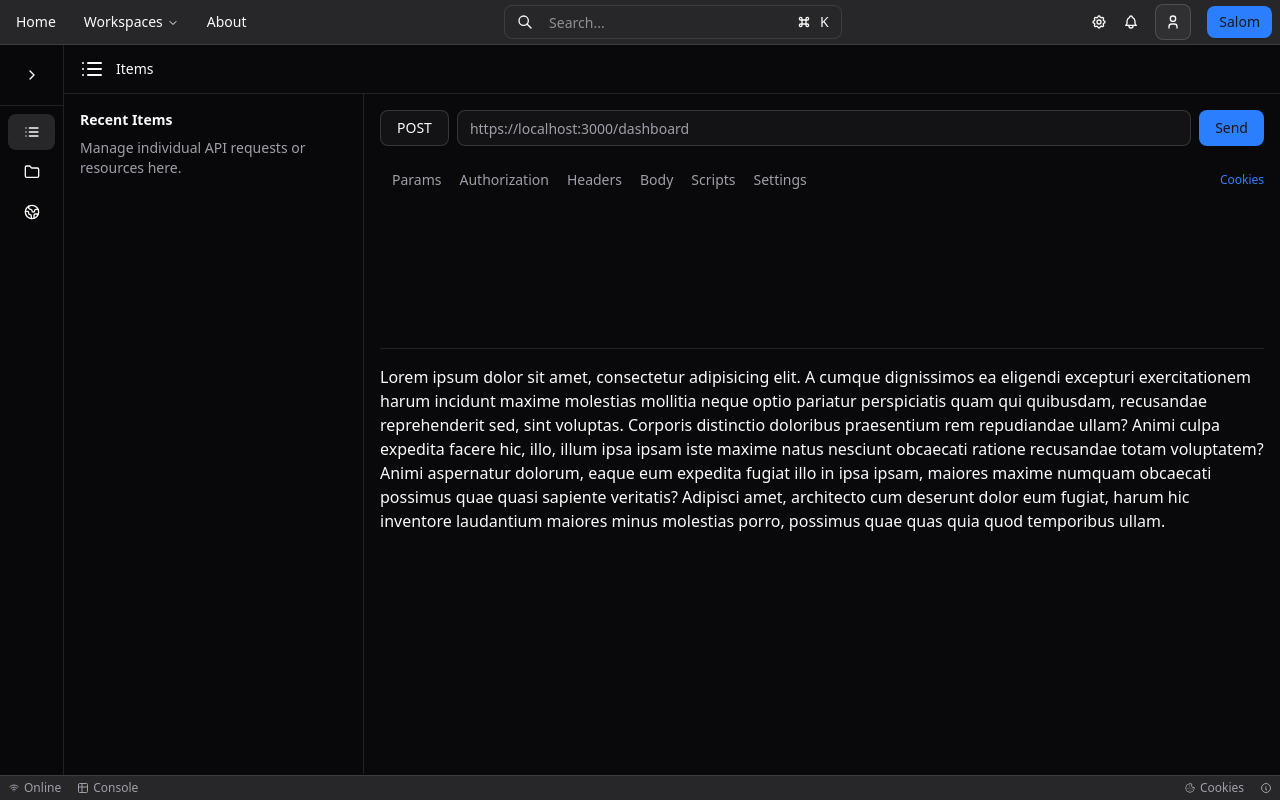
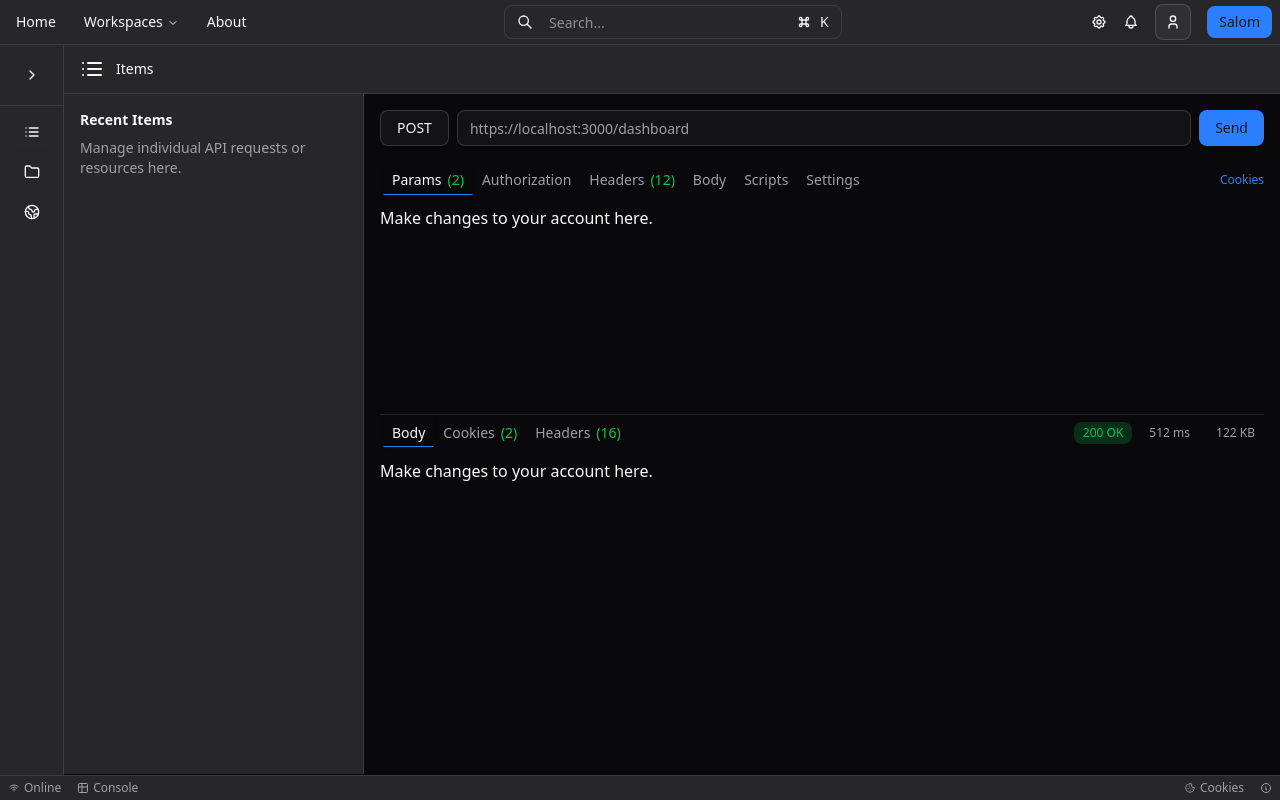
Before and after one commit to 3nln/zyro-web, a Next.js app: page /uz/workspace in a window 1280 px wide. Built offline with nearby package versions, Linux system fonts and the light colour scheme.

Commit message:
feat(ui): update layout styles and enhance dropdown functionality; add new route for GET requests

```diff
--- a/src/app/[locale]/workspace/page.tsx
+++ b/src/app/[locale]/workspace/page.tsx
@@ -5,13 +5,12 @@ import {
   DropdownMenu,
   DropdownMenuContent,
   DropdownMenuItem,
-  DropdownMenuLabel,
-  DropdownMenuSeparator,
   DropdownMenuTrigger,
 } from "@/shared/ui/dropdown-menu";
 
-import { Tabs, TabsContent, TabsList, TabsTrigger } from "@/shared/ui/tabs"
+import { Tabs, TabsContent, TabsList, TabsTrigger } from "@/shared/ui/tabs";
 import { Link } from "@/shared/config/i18n/navigation";
+import { Badge } from "@/shared/ui/badge";
 
 const Page = () => {
   return (
@@ -20,7 +19,9 @@ const Page = () => {
         <div className={"flex items-center gap-2 w-full"}>
           <DropdownMenu>
             <DropdownMenuTrigger>
-              <Button variant={"outline"} contentEditable={true}>POST</Button>
+              <Button variant={"outline"} contentEditable={true}>
+                POST
+              </Button>
             </DropdownMenuTrigger>
             <DropdownMenuContent>
               <DropdownMenuItem>GET</DropdownMenuItem>
@@ -33,30 +34,58 @@ const Page = () => {
               {/*<DropdownMenuLabel>GET</DropdownMenuLabel>*/}
             </DropdownMenuContent>
           </DropdownMenu>
-          <Input className={"w-full"} placeholder={"https://localhost:3000/dashboard"}/>
+          <Input
+            className={"w-full"}
+            placeholder={"https://localhost:3000/dashboard"}
+          />
           <Button>Send</Button>
         </div>
       </div>
 
       <div className={"flex-1 grow"}>
-        <Tabs defaultValue="account" className="mt-4">
+        <Tabs defaultValue="params" className="mt-4">
           <div className={"w-full flex justify-between items-center"}>
             <TabsList>
-              <TabsTrigger value="params">Params</TabsTrigger>
+              <TabsTrigger value="params">Params <span className={"text-green-500"}>(2)</span></TabsTrigger>
               <TabsTrigger value="authorization">Authorization</TabsTrigger>
-              <TabsTrigger value="headers">Headers</TabsTrigger>
+              <TabsTrigger value="headers">Headers <span className={"text-green-500"}>(12)</span></TabsTrigger>
               <TabsTrigger value="body">Body</TabsTrigger>
               <TabsTrigger value="scripts">Scripts</TabsTrigger>
               <TabsTrigger value="settings">Settings</TabsTrigger>
             </TabsList>
-            <Link href={"/cookies"} className={"text-primary text-xs"}>Cookies</Link>
+            <Link href={"/cookies"} className={"text-primary text-xs"}>
+              Cookies
+            </Link>
           </div>
-          <TabsContent value="params">Make changes to your account here.</TabsContent>
-          <TabsContent value="authorization">Change your password here.</TabsContent>
+          <TabsContent value="params">
+            Make changes to your account here.
+          </TabsContent>
+          <TabsContent value="authorization">
+            Change your password here.
+          </TabsContent>
         </Tabs>
       </div>
-      <div className={"grow border-t py-4"}>
-        Lorem ipsum dolor sit amet, consectetur adipisicing elit. A cumque dignissimos ea eligendi excepturi exercitationem harum incidunt maxime molestias mollitia neque optio pariatur perspiciatis quam qui quibusdam, recusandae reprehenderit sed, sint voluptas. Corporis distinctio doloribus praesentium rem repudiandae ullam? Animi culpa expedita facere hic, illo, illum ipsa ipsam iste maxime natus nesciunt obcaecati ratione recusandae totam voluptatem? Animi aspernatur dolorum, eaque eum expedita fugiat illo in ipsa ipsam, maiores maxime numquam obcaecati possimus quae quasi sapiente veritatis? Adipisci amet, architecto cum deserunt dolor eum fugiat, harum hic inventore laudantium maiores minus molestias porro, possimus quae quas quia quod temporibus ullam.
+      <div className={"grow-1 border-t"}>
+        <Tabs defaultValue="params">
+          <div className={"w-full flex justify-between items-center"}>
+            <TabsList>
+              <TabsTrigger value="params">Body</TabsTrigger>
+              <TabsTrigger value="authorization">Cookies <span className={"text-green-500"}>(2)</span></TabsTrigger>
+              <TabsTrigger value="headers">Headers <span className={"text-green-500"}>(16)</span></TabsTrigger>
+            </TabsList>
+            <div className="flex items-center gap-2">
+              <Badge variant={"secondary"} className={"bg-green-500/20 text-green-500"}>200 OK</Badge>
+              <Badge variant={"default"} className={"bg-transparent text-muted-foreground"}>512 ms</Badge>
+              <Badge variant={"default"} className={"bg-transparent text-muted-foreground"}>122 KB</Badge>
+            </div>
+          </div>
+          <TabsContent value="params">
+            Make changes to your account here.
+          </TabsContent>
+          <TabsContent value="authorization">
+            Change your password here.
+          </TabsContent>
+        </Tabs>
       </div>
     </div>
   );
--- /dev/null
+++ b/src/app/api/proxy/route.ts
@@ -0,0 +1,19 @@
+import { NextRequest, NextResponse } from "next/server";
+
+export async function GET(req: NextRequest) {
+  const targetUrl = req.nextUrl.searchParams.get("url");
+  if (!targetUrl) {
+    return NextResponse.json({ error: "Missing url" }, { status: 400 });
+  }
+
+  try {
+    const res = await fetch(targetUrl, { method: "GET" });
+    const text = await res.text();
+
+    return new NextResponse(text, {
+      headers: { "Content-Type": "text/html" },
+    });
+  } catch (err: any) {
+    return NextResponse.json({ error: err.message }, { status: 500 });
+  }
+}
--- a/src/widgets/workspace-sidebar/ui/index.tsx
+++ b/src/widgets/workspace-sidebar/ui/index.tsx
@@ -19,7 +19,7 @@ export const WorkspaceSidebar = ({ children }: { children?: ReactNode }) => {
   return (
     <div className="flex w-full min-h-[calc(100vh-3.5rem-3rem)]">{/* account for navbar/footer heights if any */}
       {/* Left sidebar */}
-      <aside className={cn(collapsed ? "w-16" : "w-72", "shrink-0 border-r bg-background/50")}>
+      <aside className={cn(collapsed ? "w-16" : "w-72", "shrink-0 border-r bg-accent")}>
         <div className={cn("p-3 border-b flex items-center", collapsed ? "justify-center" : "justify-between")}>
           {!collapsed && (
             <div>
@@ -59,7 +59,7 @@ export const WorkspaceSidebar = ({ children }: { children?: ReactNode }) => {
 
       {/* Right content area */}
       <section className="flex-1 min-w-0">
-        <header className="px-4 py-3 border-b flex items-center gap-3">
+        <header className="px-4 py-3 border-b flex items-center gap-3 bg-accent">
           {(() => {
             const t = tabs.find((t) => t.key === active)!;
             const Icon = t.icon;
@@ -72,7 +72,7 @@ export const WorkspaceSidebar = ({ children }: { children?: ReactNode }) => {
           })()}
         </header>
         <div className="flex min-h-[calc(100vh-6rem)] space-y-6">
-          <div className={"p-4 shrink-0 border-r w-[300px] bg-background/50"}>
+          <div className={"p-4 shrink-0 border-r w-[300px] bg-accent"}>
             {active === "items" && (
               <div>
                 <h3 className="text-sm font-semibold mb-2">Recent Items</h3>
```
